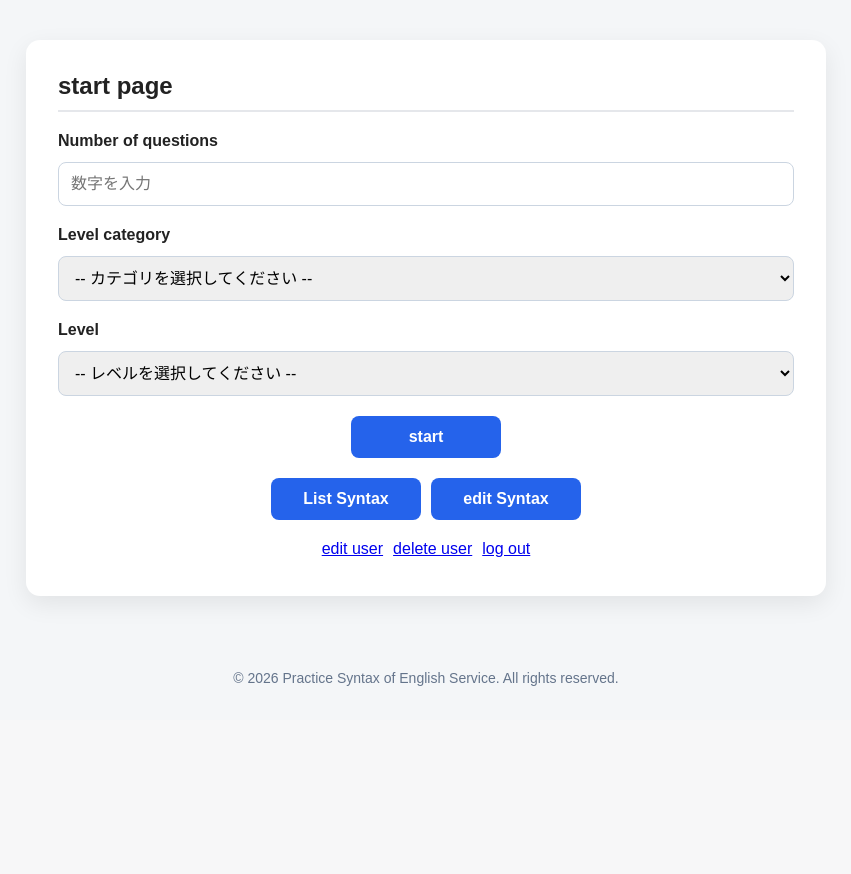
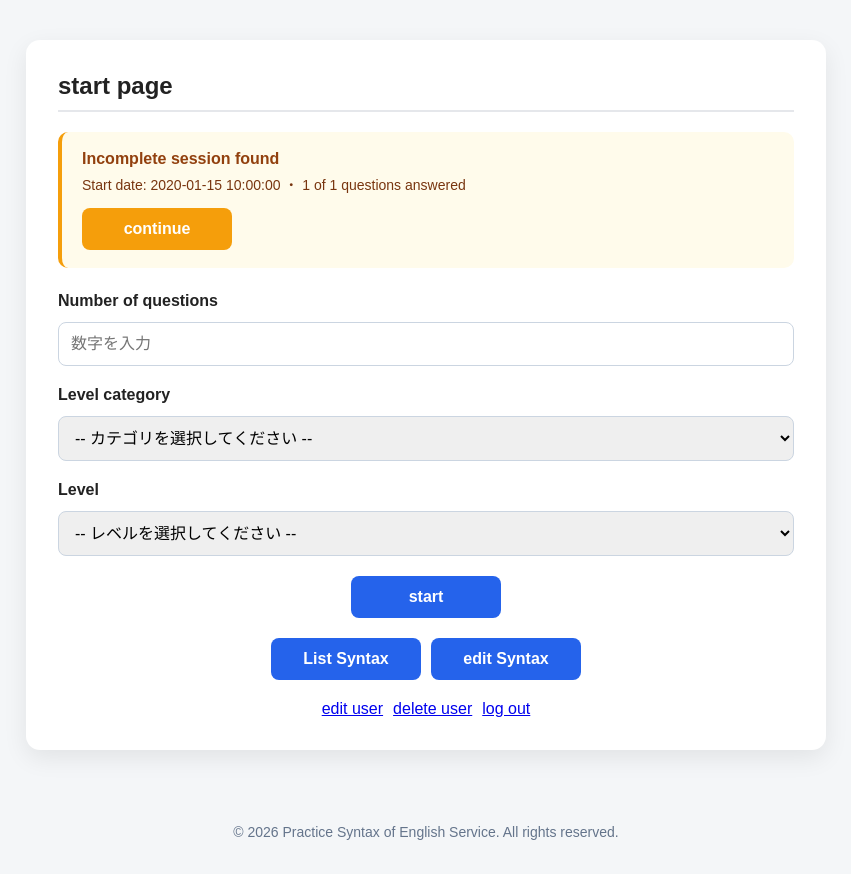
Before and after one commit to naoto11515/PracticeSyntaxOfEnglish-Service, a FastAPI app: template templates/start.html in a window 1280 px wide. Shown: the part 80-954 px from the top of the page, without its empty margins (214-1065 px from the left). Before the commit the page ends 766 px from the top, so only its background shows below. Run offline with FastAPI, Linux system fonts and the light colour scheme; the template is opened without the code that fills it: most values are stand-ins (such as "Sample title", 1, 10 or a date in 2020); some libraries are stand-ins or nearby versions.

Commit message:
release PracticeSyntaxOfEnglish-Service add resume function, fix bugs

```diff
--- a/data/DDL/Create_table.txt
+++ b/data/DDL/Create_table.txt
@@ -13,6 +13,9 @@ CREATE TABLE T_Start (
 	number_questions INTEGER NOT NULL,
 	level_category TEXT NOT NULL,
 	level TEXT NOT NULL,
+	complete_flg INTEGER NOT NULL DEFAULT 0,
+	previous_session_id TEXT,
+	previous_start_id INTEGER,
 	update_date TEXT NOT NULL,
 	create_date TEXT NOT NULL,
 	PRIMARY KEY(session_id, start_id)
@@ -46,6 +49,7 @@ CREATE TABLE T_History (
 	result integer,
 	correct_answer TEXT,
 	explanation TEXT,
+	manual_fix_flg INTEGER NOT NULL DEFAULT 0,
 	update_date TEXT NOT NULL,
 	create_date TEXT NOT NULL,
 	PRIMARY KEY(session_id, start_id, row_num)
--- a/main.py
+++ b/main.py
@@ -524,10 +524,16 @@ def login(request: Request,
 
 @app.get("/start", response_class=HTMLResponse)
 def start_page(request: Request):
+
+    sessionId = request.cookies.get("session_id")
+    userId = get_session_data(sessionId).user_id
+
     return templates.TemplateResponse(
         request=request,
         name="start.html",
-        context={}
+        context={
+            "pending": get_pending_transaction(userId)
+        }
     )
 
 @app.post("/start")
@@ -625,21 +631,36 @@ def start(request: Request,
             "message": "練習対象のシンタックス数( " + str(count_syntax_data[0]) + " )が指定した問題数分ありません。新しいシンタックスを追加する、もしくは問題数を減らしてください。"
     })
 
+    pending = get_pending_transaction(sessionData.user_id)
+
     conn = db_connect()
     try:
         with conn:
             cursor = conn.cursor()
 
+            if pending:
+                cursor.execute(
+                    "update T_Start "
+                    "set complete_flg = 1, update_date = %s "
+                    "where session_id = %s and start_id = %s",
+                    (datetime.now().strftime("%Y-%m-%d %H:%M:%S"),
+                     pending["session_id"],
+                     pending["start_id"])
+                )
+
             cursor.execute("Insert into T_Start "
-                           "(session_id, start_id, start_date, number_questions, level_category, level, update_date, create_date) "
+                           "(session_id, start_id, start_date, number_questions, level_category, level, complete_flg, previous_session_id, previous_start_id, update_date, create_date) "
                            "values "
-                           "(%s, %s, %s, %s, %s, %s, %s, %s)",
+                           "(%s, %s, %s, %s, %s, %s, %s, %s, %s, %s, %s)",
                            (sessionId,
                             start_id,
                             datetime.now().strftime("%Y%m%d"),
                             numberquestions,
                             levelCategorySelect,
                             levelSelect,
+                            0,
+                            None,
+                            None,
                             datetime.now().strftime("%Y-%m-%d %H:%M:%S"),
                             datetime.now().strftime("%Y-%m-%d %H:%M:%S")))
 
@@ -734,6 +755,108 @@ def start(request: Request,
         })
 
     return response
+
+@app.post("/resume_transaction")
+def resume_transaction(request: Request,
+                        sessionId: str = Form(...),
+                        startId: int = Form(...)):
+
+    currentSessionId = request.cookies.get("session_id")
+
+    conn = db_connect()
+    try:
+        with conn:
+            cursor = conn.cursor()
+
+            cursor.execute(
+                "select start_date, number_questions, level_category, level "
+                "from T_Start "
+                "where session_id = %s and start_id = %s",
+                (sessionId, startId)
+            )
+            old_start = cursor.fetchone()
+
+            cursor.execute(
+                "select row_num, syntax_id, japanese_sentence, answer, result, correct_answer, explanation, manual_fix_flg "
+                "from T_History "
+                "where session_id = %s and start_id = %s "
+                "order by row_num",
+                (sessionId, startId)
+            )
+            old_history = cursor.fetchall()
+
+            cursor.execute(
+                "select MAX(start_id) "
+                "from T_Start "
+                "where session_id = %s",
+                (currentSessionId,)
+            )
+            max_start_id = cursor.fetchone()
+
+            newStartId = 1 if max_start_id[0] is None else max_start_id[0] + 1
+
+            cursor.execute(
+                "Insert into T_Start "
+                "(session_id, start_id, start_date, number_questions, level_category, level, complete_flg, previous_session_id, previous_start_id, update_date, create_date) "
+                "values "
+                "(%s, %s, %s, %s, %s, %s, %s, %s, %s, %s, %s)",
+                (currentSessionId,
+                 newStartId,
+                 old_start[0],
+                 old_start[1],
+                 old_start[2],
+                 old_start[3],
+                 0,
+                 sessionId,
+                 startId,
+                 datetime.now().strftime("%Y-%m-%d %H:%M:%S"),
+                 datetime.now().strftime("%Y-%m-%d %H:%M:%S"))
+            )
+
+            for row in old_history:
+                cursor.execute(
+                    "Insert into T_History "
+                    "(session_id, start_id, row_num, syntax_id, japanese_sentence, answer, result, correct_answer, explanation, manual_fix_flg, update_date, create_date) "
+                    "values "
+                    "(%s, %s, %s, %s, %s, %s, %s, %s, %s, %s, %s, %s)",
+                    (currentSessionId,
+                     newStartId,
+                     row[0],
+                     row[1],
+                     row[2],
+                     row[3],
+                     row[4],
+                     row[5],
+                     row[6],
+                     row[7],
+                     datetime.now().strftime("%Y-%m-%d %H:%M:%S"),
+                     datetime.now().strftime("%Y-%m-%d %H:%M:%S"))
+                )
+
+            cursor.execute(
+                "update T_Start "
+                "set complete_flg = 1, update_date = %s "
+                "where session_id = %s and start_id = %s",
+                (datetime.now().strftime("%Y-%m-%d %H:%M:%S"),
+                 sessionId,
+                 startId)
+            )
+
+            cursor.execute(
+                "update T_Session "
+                "set current_start_id = %s, update_date = %s "
+                "where session_id = %s",
+                (newStartId,
+                 datetime.now().strftime("%Y-%m-%d %H:%M:%S"),
+                 currentSessionId)
+            )
+    finally:
+        conn.close()
+
+    return JSONResponse({
+        "success": True,
+        "next": "/question"
+    })
 
 @app.get("/question")
 def question_page(request: Request):
@@ -850,12 +973,12 @@ def answer(request: Request,
                 "true_number = CASE WHEN T1.result = 1 THEN true_number + 1 ELSE true_number END, "
                 "false_number = CASE WHEN T1.result = 0 THEN false_number + 1 ELSE false_number END, "
                 "review_interval = CASE "
-                "                      WHEN review_interval = 0 THEN 1 "
-                "                      WHEN review_interval = 16 THEN review_interval "
+                "                      WHEN T1.result = 0 THEN review_interval "
                 "                      ELSE "
                 "                          CASE "
-                "                              WHEN T1.result = 1 THEN review_interval * 2 "
-                "                              ELSE review_interval "
+                "                              WHEN review_interval = 0 THEN 1 "
+                "                              WHEN review_interval = 16 THEN review_interval "
+                "                              ELSE review_interval * 2 "
                 "                          END "
                 "                  END, "
                 "update_date = %s "
@@ -910,6 +1033,23 @@ def answer(request: Request,
     if syntax_data[2] == rowNumber:
         finished = True
 
+    if finished:
+        conn = db_connect()
+        try:
+            with conn:
+                cursor = conn.cursor()
+
+                cursor.execute(
+                    "update T_Start "
+                    "set complete_flg = 1, update_date = %s "
+                    "where session_id = %s and start_id = %s",
+                    (datetime.now().strftime("%Y-%m-%d %H:%M:%S"),
+                     sessionId,
+                     startId)
+                )
+        finally:
+            conn.close()
+
     return JSONResponse({
         "success": True,
         "result": "correct" if data.result == 1 else "incorrect",
@@ -917,6 +1057,82 @@ def answer(request: Request,
         "explanation": data.explanation,
         "finished": finished
     })
+
+@app.post("/fix_result")
+def fix_result(request: Request,
+                startId: str = Form(...),
+                rowNumber: int = Form(...)):
+
+    sessionId = request.cookies.get("session_id")
+    userId = get_session_data(sessionId).user_id
+
+    conn = db_connect()
+    try:
+        with conn:
+            cursor = conn.cursor()
+
+            cursor.execute(
+                "update T_History "
+                "set result = 1, manual_fix_flg = 1, update_date = %s "
+                "where session_id = %s and start_id = %s and row_num = %s and result = 0 "
+                "returning syntax_id",
+                (datetime.now().strftime("%Y-%m-%d %H:%M:%S"),
+                 sessionId,
+                 startId,
+                 rowNumber)
+            )
+            fixed_row = cursor.fetchone()
+
+            if fixed_row:
+                syntaxId = fixed_row[0]
+
+                cursor.execute(
+                    "update M_Syntax "
+                    "set true_number = true_number + 1, "
+                    "false_number = false_number - 1, "
+                    "true_rate = ROUND((CAST(true_number + 1 AS NUMERIC) / CAST(study_number AS NUMERIC)) * 100, 1), "
+                    "update_date = %s "
+                    "where user_id = %s and syntax_id = %s",
+                    (datetime.now().strftime("%Y-%m-%d %H:%M:%S"),
+                     userId,
+                     syntaxId)
+                )
+
+                cursor.execute(
+                    "update M_Syntax "
+                    "set review_interval = CASE "
+                    "                          WHEN review_interval = 0 THEN 1 "
+                    "                          WHEN review_interval = 16 THEN review_interval "
+                    "                          ELSE review_interval * 2 "
+                    "                       END, "
+                    "update_date = %s "
+                    "where user_id = %s and syntax_id = %s",
+                    (datetime.now().strftime("%Y-%m-%d %H:%M:%S"),
+                     userId,
+                     syntaxId)
+                )
+
+                cursor.execute(
+                    "update M_Syntax "
+                    "set next_review_date = to_char( "
+                    "                            CASE "
+                    "                                WHEN next_review_date = %s THEN %s::date "
+                    "                                ELSE to_date(next_review_date, 'YYYYMMDD') "
+                    "                            END + (review_interval || ' days')::interval, "
+                    "                            'YYYYMMDD' "
+                    "                        ), "
+                    "update_date = %s "
+                    "where user_id = %s and syntax_id = %s",
+                    (initial_yyyymmdd,
+                     datetime.now().strftime("%Y-%m-%d"),
+                     datetime.now().strftime("%Y-%m-%d %H:%M:%S"),
+                     userId,
+                     syntaxId)
+                )
+    finally:
+        conn.close()
+
+    return JSONResponse({"success": True})
 
 @app.get("/result")
 def result_page(request: Request):
@@ -947,6 +1163,7 @@ def result_page(request: Request):
         "result.html",
         {
             "sessionId": sessionId,
+            "startId": sessionData.current_start_id,
             "true_count": result_data[0],
             "false_count": result_data[1],
             "true_rate": round((result_data[0] / (result_data[0] + result_data[1])) * 100, 1) if (result_data[0] + result_data[1]) > 0 else 0,
@@ -1105,6 +1322,38 @@ def get_wrong_answers(sessionId: str, sessionData: sessionData):
 
     return wrong_answers
 
+def get_pending_transaction(userId: int):
+    conn = db_connect()
+    try:
+        with conn:
+            cursor = conn.cursor()
+
+            cursor.execute(
+                "select s.session_id, s.current_start_id, ts.start_date, ts.number_questions, "
+                "sum(case when th.answer is not null then 1 else 0 end) as completed_count "
+                "from T_Session s "
+                "inner join T_Start ts on ts.session_id = s.session_id and ts.start_id = s.current_start_id "
+                "inner join T_History th on th.session_id = ts.session_id and th.start_id = ts.start_id "
+                "where s.user_id = %s and ts.complete_flg = 0 and s.current_start_id <> 0 "
+                "group by s.session_id, s.current_start_id, ts.start_date, ts.number_questions "
+                "limit 1",
+                (userId,)
+            )
+            pending_data = cursor.fetchone()
+    finally:
+        conn.close()
+
+    if not pending_data:
+        return None
+
+    return {
+        "session_id": pending_data[0],
+        "start_id": pending_data[1],
+        "start_date": pending_data[2],
+        "completed_count": pending_data[4],
+        "total_count": pending_data[3]
+    }
+
 def get_session_data(sessionId: str):
     conn = db_connect()
     try:
--- a/static/start.js
+++ b/static/start.js
@@ -4,6 +4,7 @@ const submitButton = document.getElementById("submitButton");
 
 // [specific] start screen element
 const levelCategorySelect = document.getElementById("levelCategorySelect");
+const continueButton = document.getElementById("continueButton");
 
 // level master data
 const levelDataInitial = {value: "0", text: "-- レベルを選択してください --"};
@@ -67,6 +68,10 @@ startForm.addEventListener("submit", async (event) => {
     return;
   }
 
+  if (continueButton && !confirm("進行中の前回のセッションは自動的に終了されます。新しいセッションを開始しますか？")) {
+    return;
+  }
+
   document.body.setAttribute('inert', 'true');
   const formData = new FormData(startForm);
 
@@ -88,3 +93,27 @@ startForm.addEventListener("submit", async (event) => {
     document.body.removeAttribute('inert');
   }
 });
+
+if (continueButton) {
+  continueButton.addEventListener("click", async () => {
+    document.body.setAttribute('inert', 'true');
+    const formData = new FormData();
+    formData.append("sessionId", continueButton.dataset.sessionId);
+    formData.append("startId", continueButton.dataset.startId);
+
+    try {
+      const response = await fetch("/resume_transaction", {
+        method: "POST",
+        body: formData
+      });
+      const result = await response.json();
+
+      if (result.success) {
+        window.location.href = result.next;
+      }
+    } catch (error) {
+      alert("通信エラーが発生しました。");
+      document.body.removeAttribute('inert');
+    }
+  });
+}
--- a/static/style.css
+++ b/static/style.css
@@ -179,7 +179,11 @@ button:hover {
 }
 
 #hint {
-  color: white;
+  display: none;
+}
+
+#hint.is-visible {
+  display: block;
 }
 
 #syntaxId:disabled {
@@ -200,6 +204,41 @@ button:hover {
   padding: 16px;
   border-radius: 8px;
   font-size: 18px;
+}
+
+/* pending session notice */
+.pending-notice {
+  background: #fffbeb;
+  border-left: 4px solid #f59e0b;
+  border-radius: 10px;
+  padding: 18px 20px;
+  margin-bottom: 24px;
+}
+
+.pending-notice-title {
+  margin: 0 0 6px 0;
+  font-weight: bold;
+  color: #92400e;
+  font-size: 16px;
+}
+
+.pending-notice-detail {
+  margin: 0;
+  color: #78350f;
+  font-size: 14px;
+}
+
+.pending-notice .button-area {
+  justify-content: flex-start;
+  margin-top: 14px;
+}
+
+#continueButton {
+  background: #f59e0b;
+}
+
+#continueButton:hover {
+  background: #d97706;
 }
 
 /* modal */
@@ -300,6 +339,11 @@ button:hover {
     width: 100%;
   }
 
+  #displayButton {
+    width: auto;
+    flex: 0 0 auto;
+  }
+
   .syntax-table {
     font-size: 12px;
   }
--- a/templates/question.html
+++ b/templates/question.html
@@ -40,7 +40,9 @@
                     <button id="submitButton" type="submit">
                         submit
                     </button>
-                </div>
+                    <button type="button" onclick="location.href='/start'">
+                        back to start
+                    </button>
             </form>
         </div>
         <div id="modal">
--- a/templates/result.html
+++ b/templates/result.html
@@ -43,6 +43,12 @@
 
                     <p><strong>解説:</strong></p>
                     <p>{{ item.explanation }}</p>
+
+                    <div class="button-area">
+                        <button type="button" class="fix-result-button" data-start-id="{{ startId }}" data-row-number="{{ item.row_num }}">
+                            change this correct
+                        </button>
+                    </div>
                     </article>
                 {% endfor %}
             </section>
--- a/templates/start.html
+++ b/templates/start.html
@@ -3,8 +3,8 @@
 <head>
   <meta charset="UTF-8">
   <title>Practice Syntax of English Service</title>
-  <link rel="stylesheet" href="/static/style.css?v=2">
-  <script src="/static/start.js?v=2" defer></script>
+  <link rel="stylesheet" href="/static/style.css?v=3">
+  <script src="/static/start.js?v=4" defer></script>
   <meta name="viewport" content="width=device-width, initial-scale=1.0">
 </head>
 <body>
@@ -15,9 +15,20 @@
         <div class="content">
             <form class="start-form" id="startForm" novalidate>
                 <h2>start page</h2>
+                {% if pending %}
+                <div class="pending-notice" id="pendingArea">
+                    <p class="pending-notice-title">Incomplete session found</p>
+                    <p class="pending-notice-detail">Start date: {{ pending.start_date }} ・ {{ pending.completed_count }} of {{ pending.total_count }} questions answered</p>
+                    <div class="button-area">
+                        <button id="continueButton" type="button" data-session-id="{{ pending.session_id }}" data-start-id="{{ pending.start_id }}">
+                            continue
+                        </button>
+                    </div>
+                </div>
+                {% endif %}
                 <div class="form-group">
                     <label for="numberquestions">Number of questions</label>
-                    <input id="numberquestions" name="numberquestions" type="number" placeholder="数字を入力">
+                    <input id="numberquestions" name="numberquestions" type="number" placeholder="数字を入力" required>
                 </div>
                 <div class="form-group">
                     <label for="levelCategorySelect">Level category</label>
```
Also changed, not shown: static/question.js (+2 -6 lines), static/result.js (added, +37 -0 lines).
